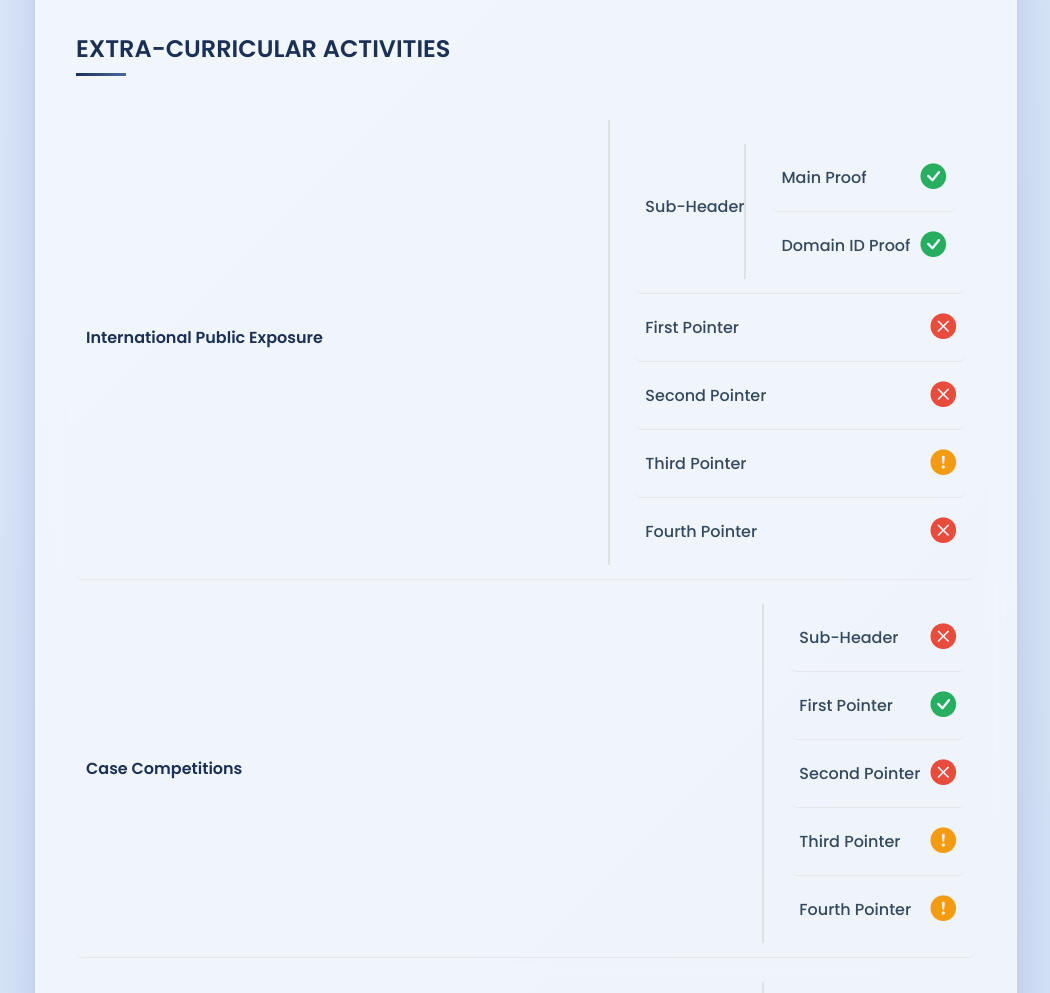
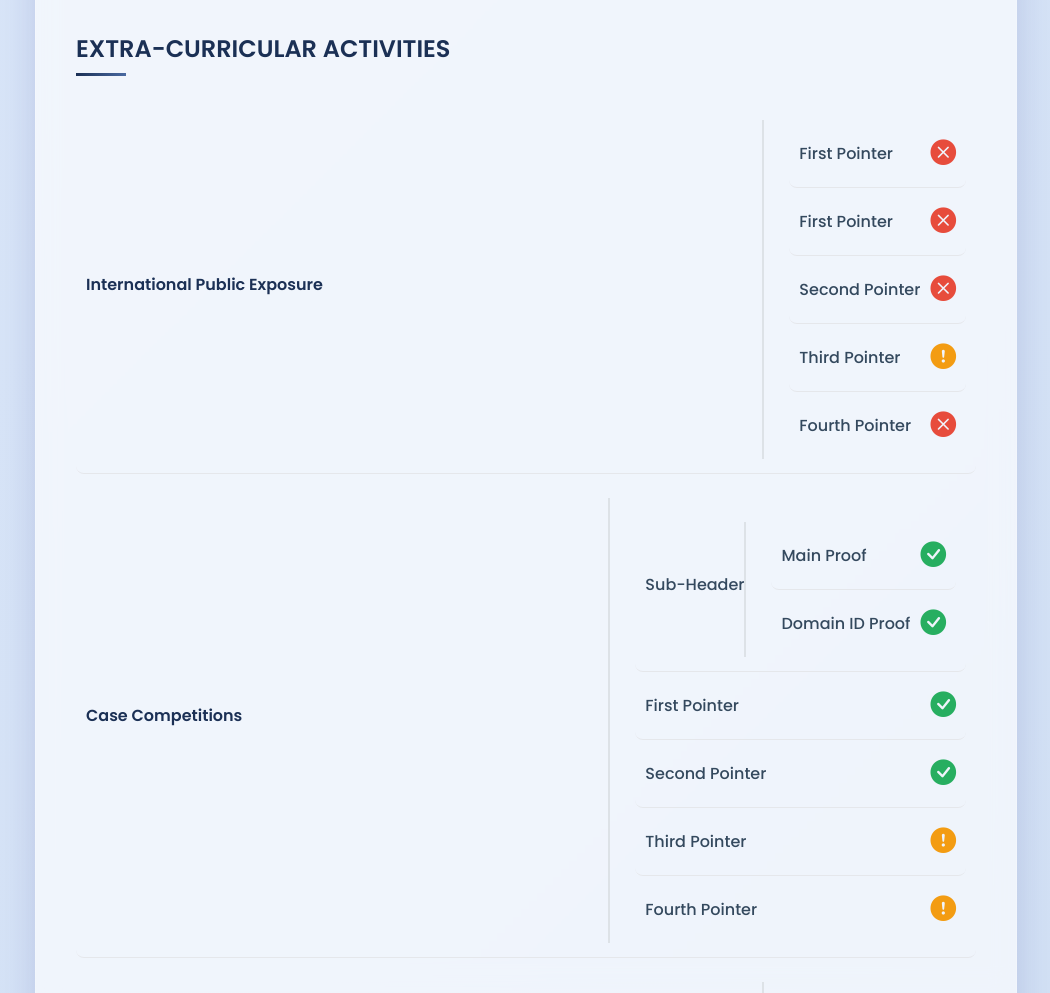
Before and after one commit to sakshamdid123/cvvetting2526, a plain HTML site: page index.html in a window 1280 px wide. Shown: the part 2800-3793 px from the top of the page, without its empty margins (114-1164 px from the left). Drawn offline with nearby package versions, Linux system fonts and the light colour scheme.

Commit message:
Update index.html

```diff
--- a/index.html
+++ b/index.html
@@ -364,7 +364,7 @@
                     <span><strong>Organisation Names</strong></span>
                     <ul>
                         <li><span>The Placement Cell, SRCC</span> <div class="proof-icon-wrapper"> <i class="bi bi-exclamation-circle-fill proof-icon info"></i><span class="tooltip-text">all the best with this -</span></div></li>
-                        <li><span>The 80/20 Consultants</span><div class="proof-icon-wrapper"><i class="bi bi-x-circle-fill proof-icon pending"></i><span class="tooltip-text">will update in due time - apologies!</span></div></li>
+                        <li><span>The 80/20 Consultants</span><div class="proof-icon-wrapper"><i class="bi bi-check-circle-fill proof-icon available" data-proof-src="https://drive.google.com/file/d/1pJswO7uKuq_ZtEm3ffnLdfwu_spfpdmy/preview"></i></div></li>
                         <li><span>School Cabinet, Saint Josephs' School</span> <div class="proof-icon-wrapper"><i class="bi bi-check-circle-fill proof-icon available" data-proof-src="https://drive.google.com/file/d/1gfJO1npnrjiMLZOyh4Nkz19W9D8t-_E1/preview"></i></div></li>
                     </ul>
                 </li>
@@ -398,12 +398,7 @@
                 <li>
                     <span><strong>International Public Exposure</strong></span>
                     <ul>
-                        <li><span>Sub-Header</span>
-                        <ul>
-                            <li><span>Main Proof</span> <div class="proof-icon-wrapper"><i class="bi bi-check-circle-fill proof-icon available" data-proof-src="https://drive.google.com/file/d/1RPjmgBcYEFSXANTRvmfeCjyjyEvbgl8g/preview"></i></div></li>
-                            <li><span>Domain ID Proof</span> <div class="proof-icon-wrapper"><i class="bi bi-check-circle-fill proof-icon available" data-proof-src="https://drive.google.com/file/d/1CX1AlYj_MDTpg0KYyKWgRr2mXvu48cxW/preview"></i></div></li>
-                        </ul>
-                    </li>
+                        <li><span>First Pointer</span><div class="proof-icon-wrapper"><i class="bi bi-x-circle-fill proof-icon pending"></i><span class="tooltip-text">will update in due time - apologies!</span></div></li>
                         <li><span>First Pointer</span><div class="proof-icon-wrapper"><i class="bi bi-x-circle-fill proof-icon pending"></i><span class="tooltip-text">will update in due time - apologies!</span></div></li>
                         <li><span>Second Pointer</span> <div class="proof-icon-wrapper"><i class="bi bi-x-circle-fill proof-icon pending"></i><span class="tooltip-text">will update in due time - apologies!</span></div></li>
                         <li><span>Third Pointer</span><div class="proof-icon-wrapper"> <i class="bi bi-exclamation-circle-fill proof-icon info"></i><span class="tooltip-text">already vetted - no changes post running Draftables - same as International Exposure in Internship Variant - two pointers merged as one</span></div></li>
@@ -413,9 +408,14 @@
                 <li>
                     <span><strong>Case Competitions</strong></span>
                     <ul>
-                        <li><span>Sub-Header</span><div class="proof-icon-wrapper"><i class="bi bi-x-circle-fill proof-icon pending"></i><span class="tooltip-text">will update in due time - apologies!</span></div></li>
+                        <li><span>Sub-Header</span>
+                                                    <ul>
+                            <li><span>Main Proof</span> <div class="proof-icon-wrapper"><i class="bi bi-check-circle-fill proof-icon available" data-proof-src="https://drive.google.com/file/d/1RPjmgBcYEFSXANTRvmfeCjyjyEvbgl8g/preview"></i></div></li>
+                            <li><span>Domain ID Proof</span> <div class="proof-icon-wrapper"><i class="bi bi-check-circle-fill proof-icon available" data-proof-src="https://drive.google.com/file/d/1CX1AlYj_MDTpg0KYyKWgRr2mXvu48cxW/preview"></i></div></li>
+                        </ul>
+                    </li>
                         <li><span>First Pointer</span><div class="proof-icon-wrapper"><i class="bi bi-check-circle-fill proof-icon available" data-proof-src="https://drive.google.com/file/d/11MHu9DHhJ5K-NJxFTzidVtu3zLD3_QXQ/preview"></i></div></li>
-                        <li><span>Second Pointer</span> <div class="proof-icon-wrapper"><i class="bi bi-x-circle-fill proof-icon pending"></i><span class="tooltip-text">will update in due time - apologies!</span></div></li>
+                        <li><span>Second Pointer</span><div class="proof-icon-wrapper"><i class="bi bi-check-circle-fill proof-icon available" data-proof-src="https://drive.google.com/file/d/1pX4r0EPXp4n7mgkEoasBkK3NRaPKfXmV/preview"></i></div></li>
                         <li><span>Third Pointer</span><div class="proof-icon-wrapper"> <i class="bi bi-exclamation-circle-fill proof-icon info"></i><span class="tooltip-text">already vetted - no changes post running Draftables</span></div></li>
                         <li><span>Fourth Pointer</span><div class="proof-icon-wrapper"> <i class="bi bi-exclamation-circle-fill proof-icon info"></i><span class="tooltip-text">already vetted - no changes post running Draftables</span></div></li>
                     </ul>
```
